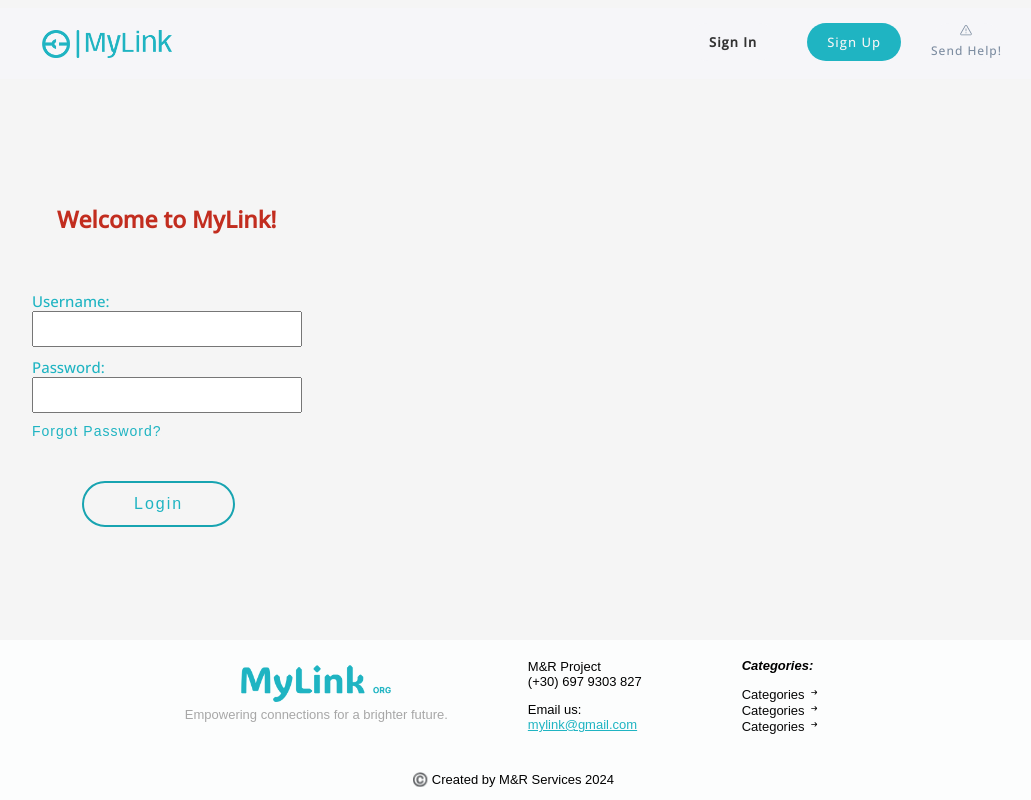
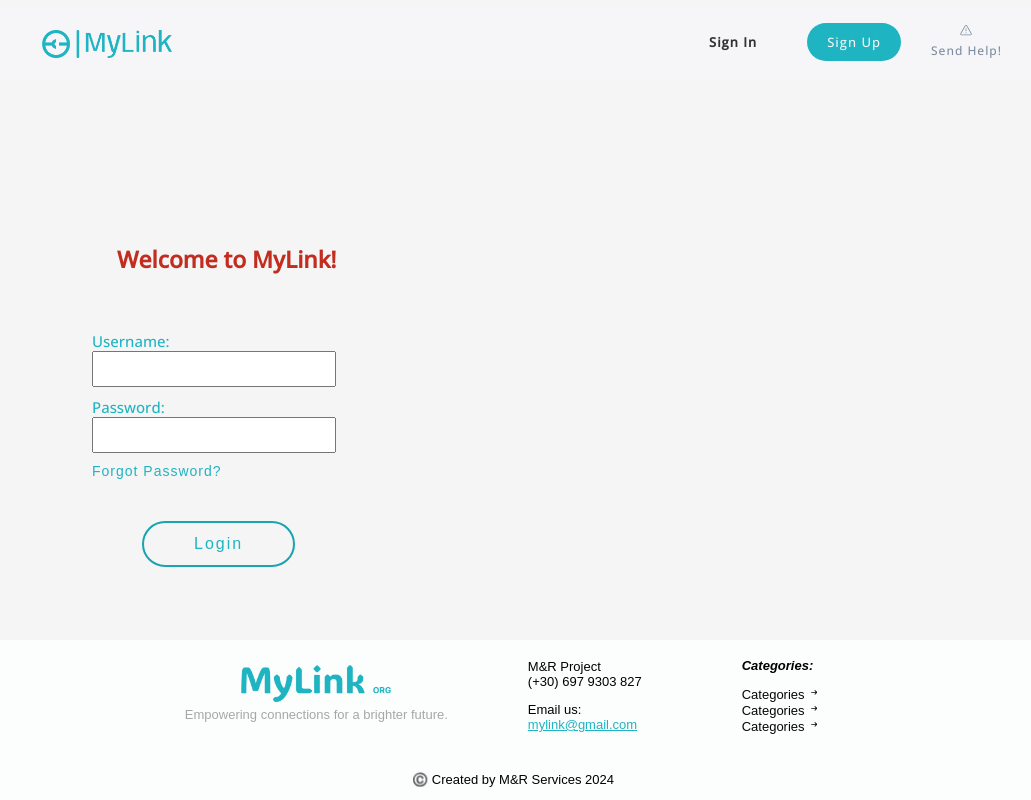
Before and after one commit to drammos/MyLink, a React (Vite) app in the folder frontent/linkedin/: page / in a window 1280 px wide. Shown: the whole page, without its empty margins (126-1157 px from the left). Built offline with nearby package versions, Linux system fonts and the light colour scheme; a web font is replaced by a local one.

Commit message:
Changes 18052024

```diff
--- a/frontent/linkedin/package.json
+++ b/frontent/linkedin/package.json
@@ -30,7 +30,7 @@
     "eslint-plugin-react": "^7.34.1",
     "eslint-plugin-react-hooks": "^4.6.0",
     "eslint-plugin-react-refresh": "^0.4.6",
-    "vite": "^5.2.0",
+    "vite": "^5.2.11",
     "webpack-dev-server": "^5.0.4"
   }
 }
--- a/frontent/linkedin/src/Components/Navbar/Navbar.css
+++ b/frontent/linkedin/src/Components/Navbar/Navbar.css
@@ -42,6 +42,7 @@ nav img{
     margin-top: 22px;
     margin-bottom: 18px;
     max-width: 130px;
+    cursor: pointer;
 }
 
 nav ul{
--- a/frontent/linkedin/src/Components/Navbar/Navbar.jsx
+++ b/frontent/linkedin/src/Components/Navbar/Navbar.jsx
@@ -12,9 +12,13 @@ const Navbar = () => {
     navigate("/signup");
   };
 
+  const handleLogoClick = async (e) => {
+    navigate("/");
+  }
+
   return (
     <nav>
-        <img src={logo} alt=""/>
+        <img src={logo} onClick={handleLogoClick} alt=""/>
         <ul>
             <button class="signIn">Sign In</button>
             <button class="signUp" onClick={handleSignUpClick}>Sign Up</button>
--- a/frontent/linkedin/src/Components/SignUp/SignUp.jsx
+++ b/frontent/linkedin/src/Components/SignUp/SignUp.jsx
@@ -1,6 +1,8 @@
 import React from "react"
 import './SignUp.css'
 import Navbar from "../Navbar/Navbar"
+import Footer from "../Footer/Footer"
+
 
 const SignUp = () => {
 
--- a/frontent/linkedin/src/Components/WelcomePageLogIn/WelcomePageLogIn.css
+++ b/frontent/linkedin/src/Components/WelcomePageLogIn/WelcomePageLogIn.css
@@ -2,15 +2,18 @@
 @import url('https://fonts.googleapis.com/css2?family=Jersey+25&family=Open+Sans:ital,wght@0,500;1,500&display=swap');
 
 form{
+    display: inline-block;
     margin-left: 150px;
-    padding-top: 180px;
-    padding-bottom: 100px;
-    font-family: "Open Sans", sans-serif;
+    margin-top: 180px;
+    margin-bottom: 100px;
+    padding: 40px 60px;
+    font-family: Open Sans, sans-serif;
 }
 
 form div{
     display: grid;
     padding-top: 10px;
+
 }
 
 form h1{
```
Also changed, not shown: 2 other files (tests, documents, lock files or other folders).
